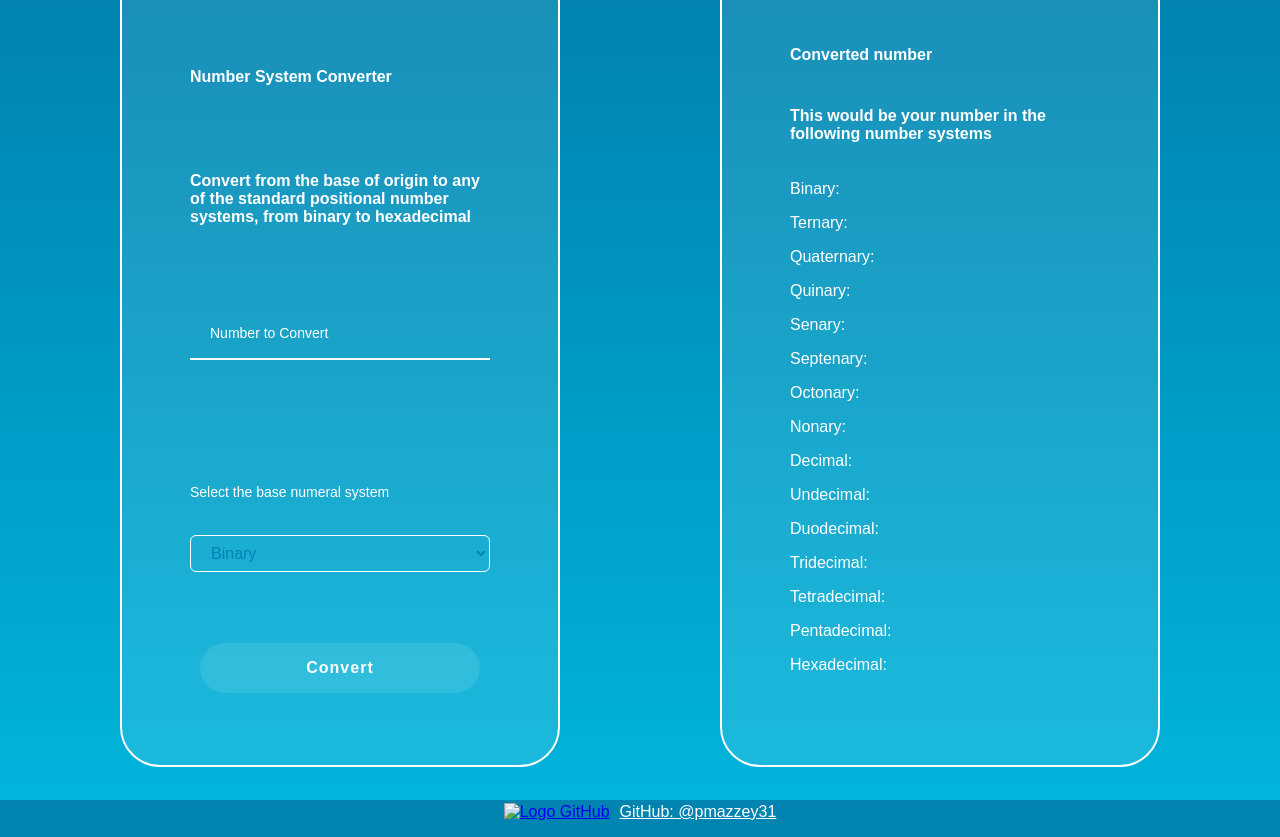
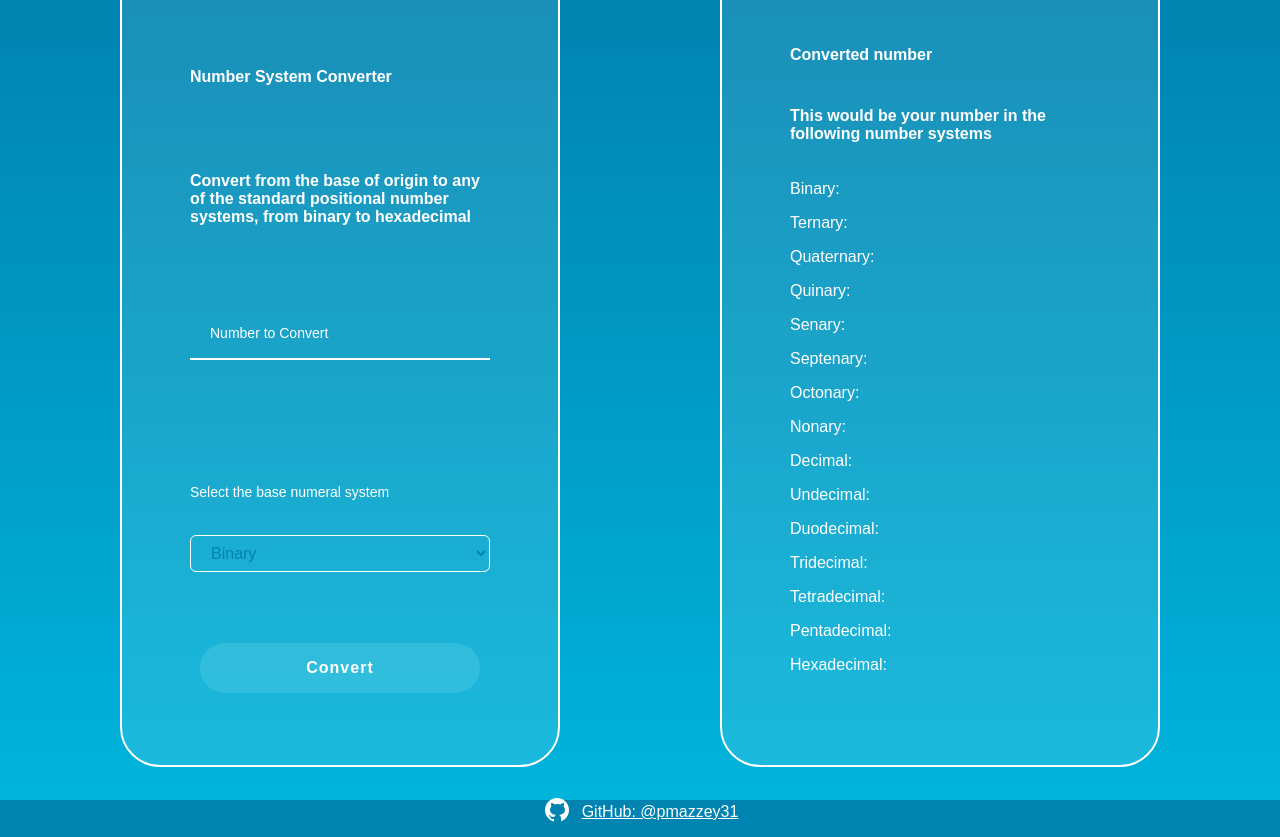
Before and after one commit to pmazzey31/NumberSystemConverter, a plain HTML site: page index.html in a window 1280 px wide. Drawn offline with Linux system fonts and the light colour scheme.

Commit message:
Update index.html

```diff
--- a/index.html
+++ b/index.html
@@ -64,7 +64,7 @@
     </section>
 
     <footer class="footer">
-        <a href="https://github.com/pmazzey31" target="_blank"><img src="./ASSETS/github.png" alt="Logo GitHub" ></a>
+        <a href="https://github.com/pmazzey31" target="_blank"><img src="./github.png" alt="Logo GitHub" ></a>
         <p><a href="https://github.com/pmazzey31" target="_blank">GitHub: @pmazzey31</a></p>
     </footer>
 
```
